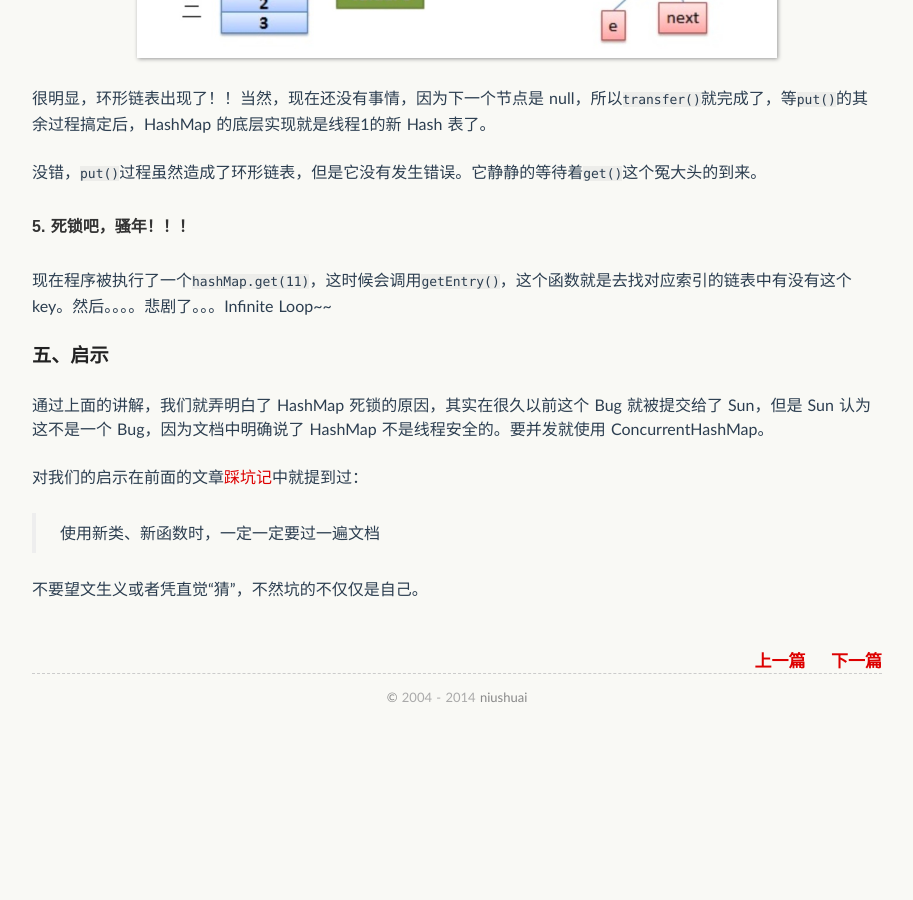
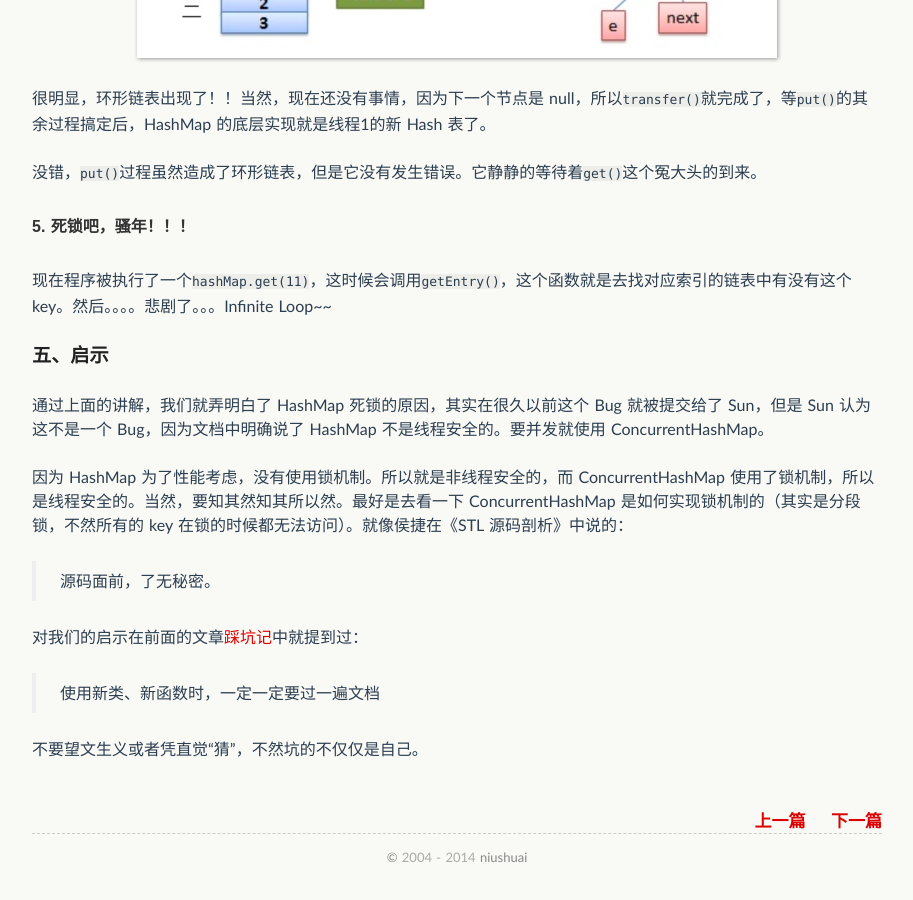
Before and after one commit to niushuai/blog, a Jekyll site: the page built from _posts/2014-08-16-hashmap-infinite-loop.md, in a window 1280 px wide and 900 px high, scrolled down 8121 px. Shown: the whole window, without its empty margins (183-1096 px from the left). Built offline with Jekyll 4.4.1, drawn with Linux system fonts in a browser that asks for light colours; Markdown is read by kramdown in place of the engine named in the settings; comment, search, counter and statistics services are not loaded; before the commit the page ends 8861 px from its top, so only the background shows below that.

Commit message:
update concurrentHashMap

```diff
--- a/_posts/2014-08-16-hashmap-infinite-loop.md
+++ b/_posts/2014-08-16-hashmap-infinite-loop.md
@@ -238,6 +238,10 @@ while(null != e) {
 
 通过上面的讲解，我们就弄明白了 HashMap 死锁的原因，其实在很久以前这个 Bug 就被提交给了 Sun，但是 Sun 认为这不是一个 Bug，因为文档中明确说了 HashMap 不是线程安全的。要并发就使用 ConcurrentHashMap。
 
+因为 HashMap 为了性能考虑，没有使用锁机制。所以就是非线程安全的，而 ConcurrentHashMap 使用了锁机制，所以是线程安全的。当然，要知其然知其所以然。最好是去看一下 ConcurrentHashMap 是如何实现锁机制的（其实是分段锁，不然所有的 key 在锁的时候都无法访问）。就像侯捷在《STL 源码剖析》中说的：
+
+> 源码面前，了无秘密。
+
 对我们的启示在前面的文章[踩坑记](http://github.thinkingbar.com/fix-bug/)中就提到过：
 
 > 使用新类、新函数时，一定一定要过一遍文档
```
